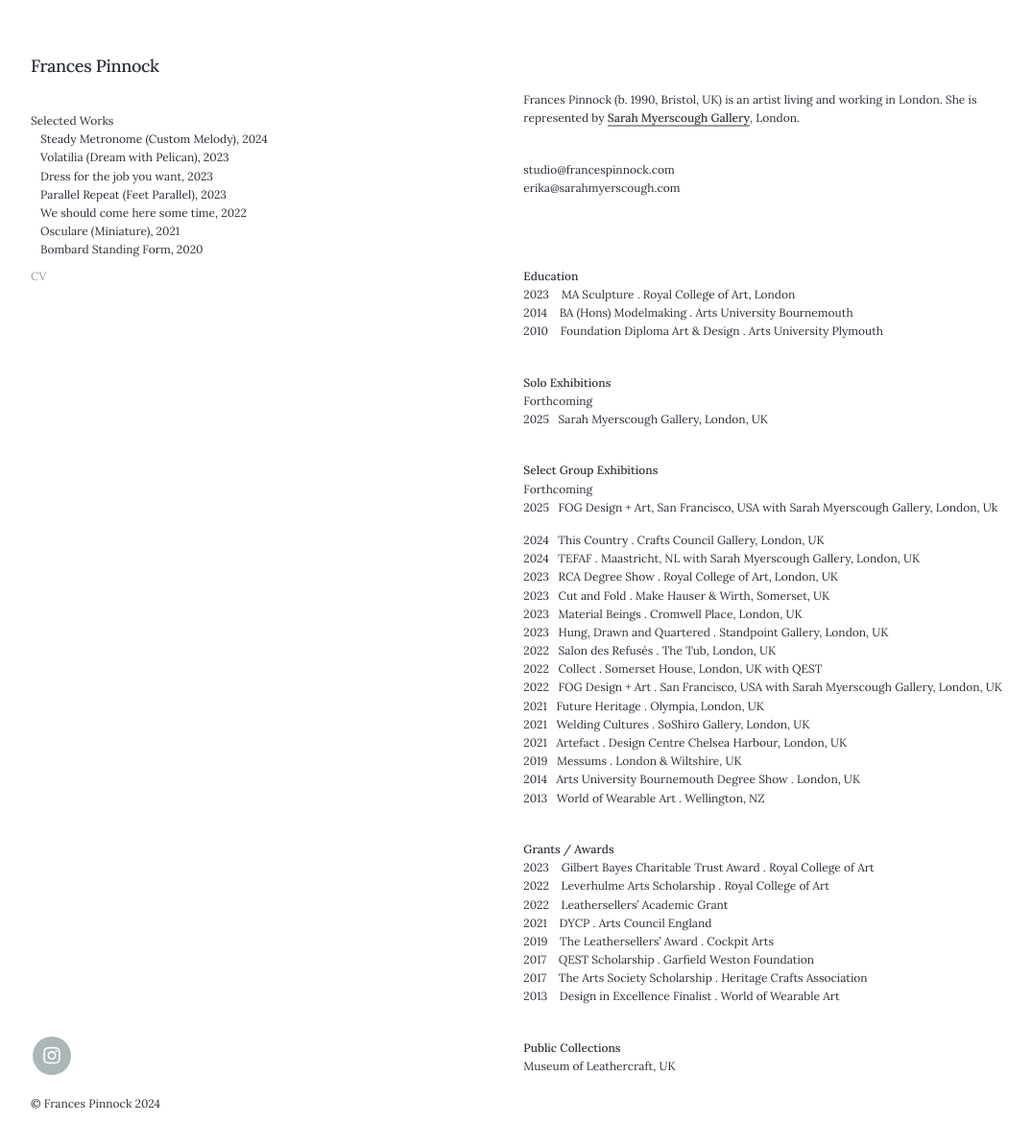
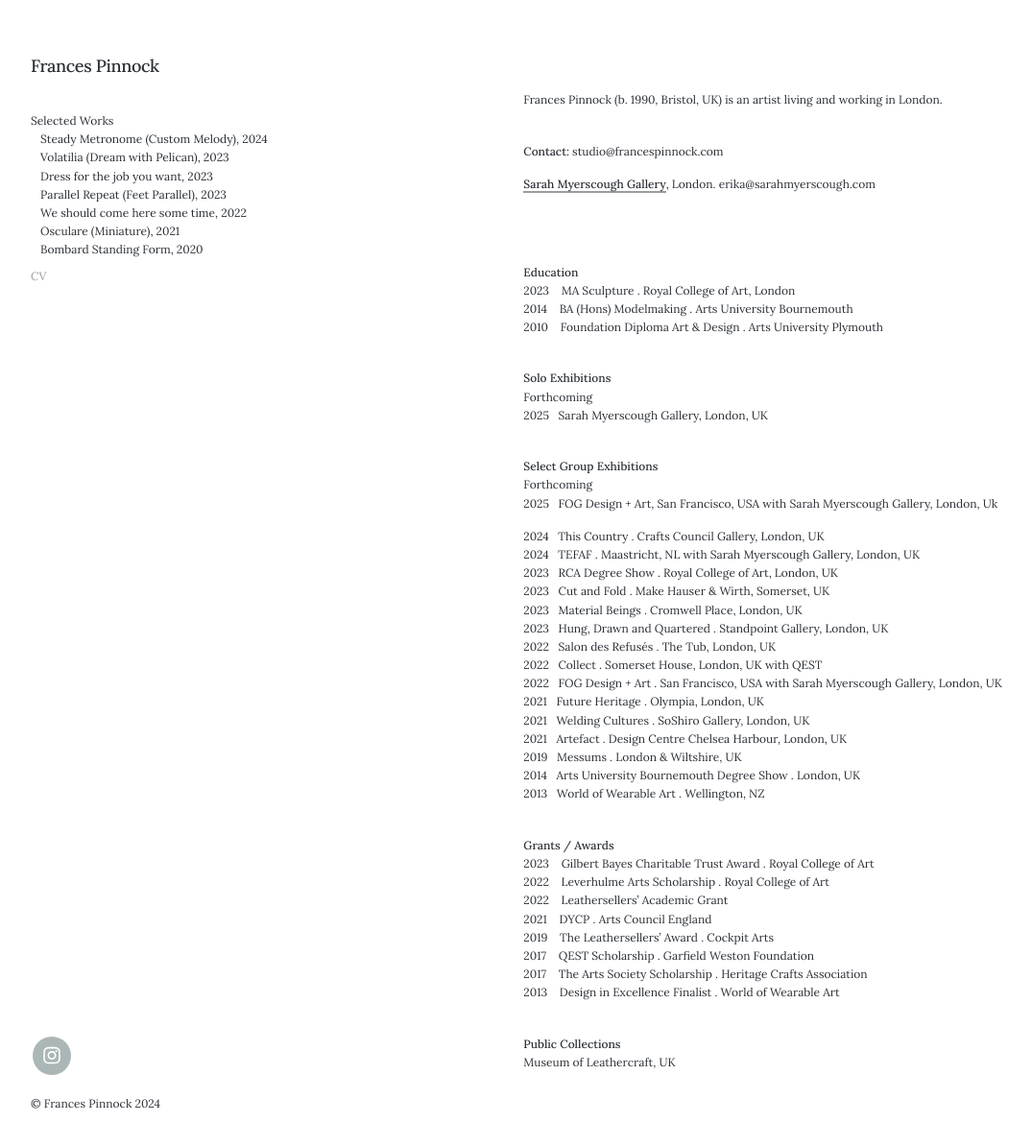
Before and after one commit to francespinnock/francespinnock.github.io, a Jekyll site: the page built from _pages/cv.md, in a window 1280 px wide and 1199 px high. Shown: the top 1194 px of the window at 96% size, without its empty margins (28-1103 px from the left). Built offline with Jekyll 4.4.1, drawn with Linux system fonts in a browser that asks for light colours; nearby versions of some CDN libraries; some web fonts are replaced.

Commit message:
Update cv.md

```diff
--- a/_pages/cv.md
+++ b/_pages/cv.md
@@ -6,10 +6,13 @@ description: Frances Pinnock - CV
 
 <br />
 
-Frances Pinnock (b. 1990, Bristol, UK) is an artist living and working in London. She is represented by [Sarah Myerscough Gallery](https://www.sarahmyerscough.com/artists/151-frances-pinnock/), London.
+Frances Pinnock (b. 1990, Bristol, UK) is an artist living and working in London.
 <br />
 
+**Contact:**
 studio@francespinnock.com
+
+[Sarah Myerscough Gallery](https://www.sarahmyerscough.com/artists/151-frances-pinnock/), London.
 erika@sarahmyerscough.com
 <br />
 <br />
```
